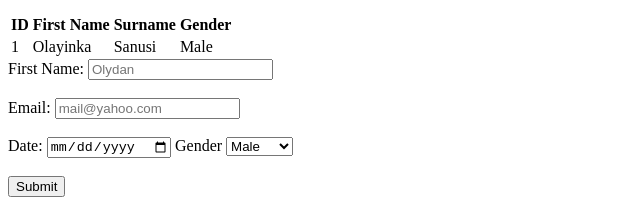
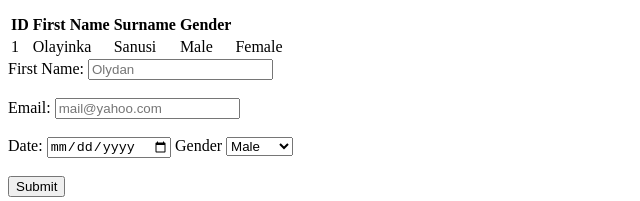
Before and after one commit to daniolayinka/projaroJsClass, a plain HTML site: page ui_class/classwork/index.html in a window 1280 px wide. Shown: the part 463-664 px from the top of the page, 0-640 px from the left. Drawn offline with Linux system fonts and the light colour scheme.

Commit message:
Update index.html

```diff
--- a/ui_class/classwork/index.html
+++ b/ui_class/classwork/index.html
@@ -44,6 +44,7 @@
 				<td>Olayinka</td>
 				<td>Sanusi</td>
 				<td>Male</td>
+				<td>Female</>
 			</tr>
 		</table>
 
```
